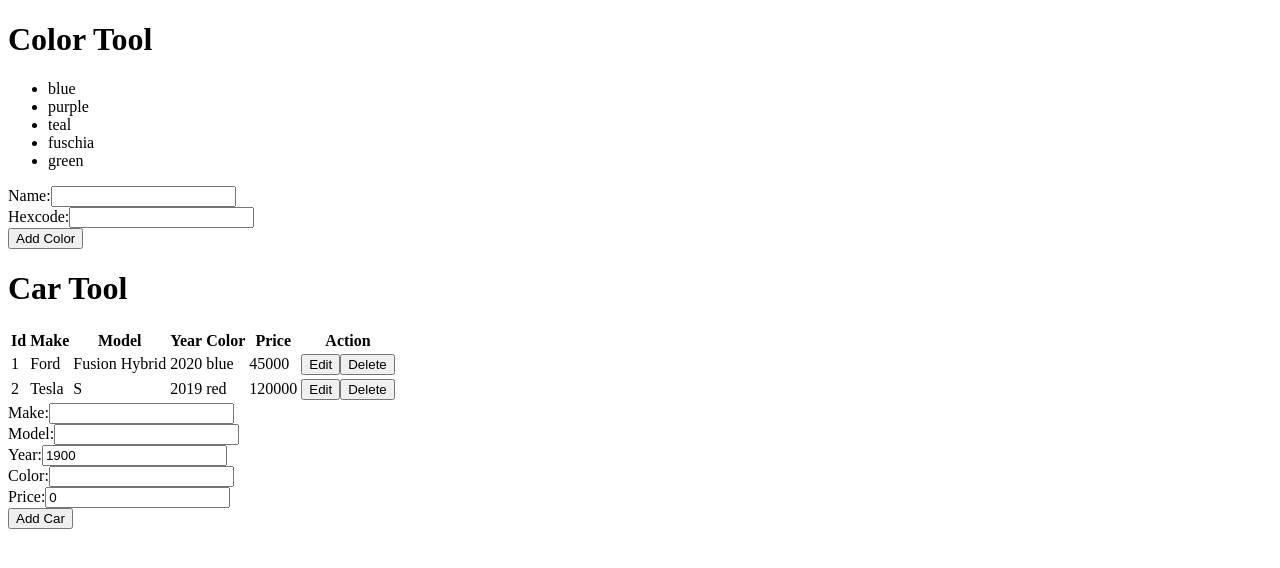
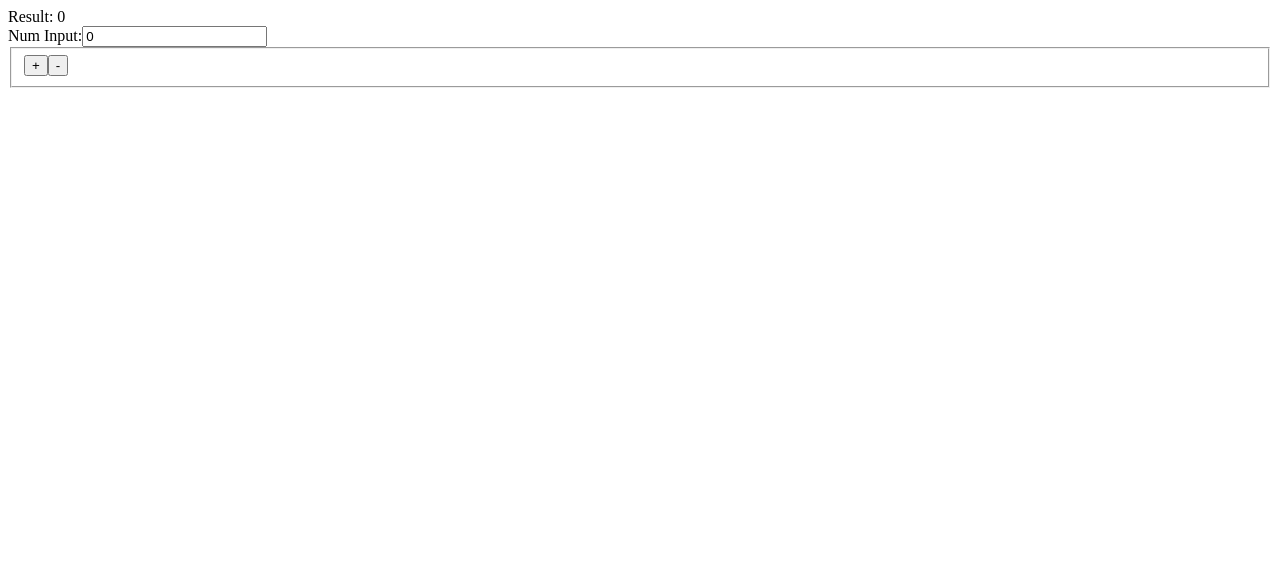
Before and after one commit to t4d-classes/react-redux-typescript_10192020, a React (Create React App) app in the folder demo-app/: page / in a window 1280 px wide. Shown: the top 568 px of the page. Built offline with nearby package versions, Linux system fonts and the light colour scheme.

Commit message:
add code calc tool redux

```diff
--- /dev/null
+++ b/demo-app/src/containers/CalcToolContainer.ts
@@ -0,0 +1,31 @@
+import { connect } from 'react-redux';
+import { bindActionCreators, Dispatch } from 'redux';
+
+import { CalcToolState } from '../models/calc';
+import {
+  createAddAction,
+  createSubtractAction,
+} from '../actions/calcToolActions';
+import { CalcTool } from '../components/CalcTool';
+
+const mapStateToProps = (state: CalcToolState) => ({ result: state.result });
+
+const mapDispatchToProps = (dispatch: Dispatch) =>
+  /* bind action creators returns this */
+  /*
+  {
+    onAdd: (...params) => dispatch(createAddAction(...params)),
+    onSubtract: (...params) => dispatch(createSubtractAction(...params)),
+  }
+  */
+  bindActionCreators(
+    {
+      onAdd: createAddAction,
+      onSubtract: createSubtractAction,
+    },
+    dispatch,
+  );
+
+const createCalcToolContainer = connect(mapStateToProps, mapDispatchToProps);
+
+export const CalcToolContainer = createCalcToolContainer(CalcTool);
--- a/demo-app/src/index.tsx
+++ b/demo-app/src/index.tsx
@@ -1,52 +1,14 @@
 // default import
-import React from "react";
-import { render } from "react-dom";
+import React from 'react';
+import { render } from 'react-dom';
+import { Provider } from 'react-redux';
 
-import { Color } from "./models/colors";
-import { Car } from "./models/cars";
-
-// named import
-import { ColorTool } from "./components/ColorTool";
-import { CarTool } from "./components/CarTool";
-
-const colorList: Color[] = [
-  { id: 1, name: "blue", hexcode: "0000FF" },
-  { id: 2, name: "purple", hexcode: "0000FF" },
-  { id: 3, name: "teal", hexcode: "0000FF" },
-  { id: 4, name: "fuschia", hexcode: "0000FF" },
-  { id: 5, name: "green", hexcode: "0000FF" },
-];
-
-const carList: Car[] = [
-  {
-    id: 1,
-    make: "Ford",
-    model: "Fusion Hybrid",
-    year: 2020,
-    color: "blue",
-    price: 45000,
-  },
-  {
-    id: 2,
-    make: "Tesla",
-    model: "S",
-    year: 2019,
-    color: "red",
-    price: 120000,
-  },
-];
+import { CalcToolContainer } from './containers/CalcToolContainer';
+import { calcToolStore } from './stores/calcToolStore';
 
 render(
-  // - custom component, to reference the component we pass in the
-  //   function object reference or the class reference
-  // - "ColorTool" is not being invoked here, the reference to the "ColorTool"
-  //   function is being passed in
-  // - JSX - always start with an uppercase letter
-  // React.createElement(ColorTool),
-  <>
-    {/* React.createElement(ColorTool, { colors: colorList }) */}
-    <ColorTool colors={colorList} />
-    <CarTool cars={carList} />
-  </>,
-  document.querySelector("#root")
+  <Provider store={calcToolStore}>
+    <CalcToolContainer />
+  </Provider>,
+  document.querySelector('#root'),
 );
```
Also changed, not shown: 1 other file (tests, documents, lock files or other folders).
